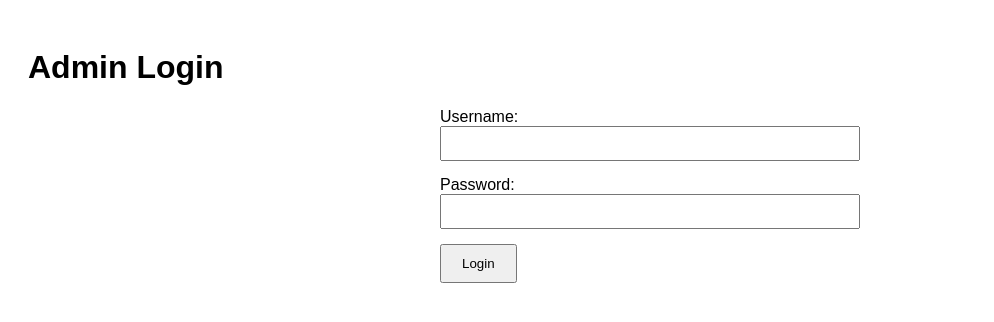
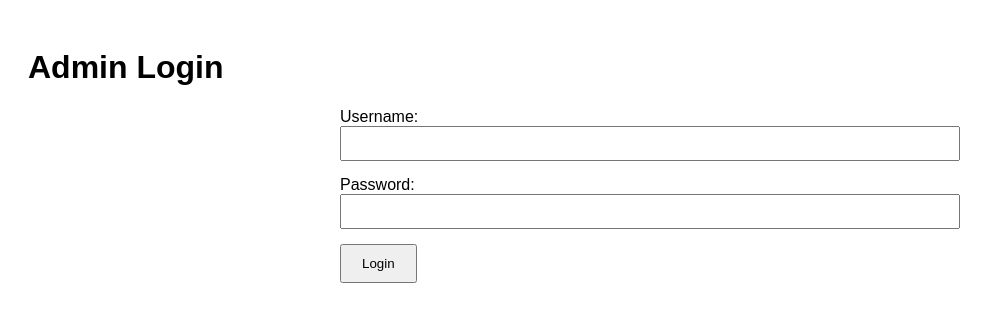
Before and after one commit to RideAware/admin-panel, a Flask app: page /login in a window 1280 px wide. Shown: the top 322 px of the page, without its empty margins (0-994 px from the left). Run offline with Flask 3, Linux system fonts and the light colour scheme.

Commit message:
(style): Refactor HTML templates and add CSS
Refactored HTML templates for improved strucutre and clarity
Moved styles to a separate CSS file for better maintainablilty

```diff
--- /dev/null
+++ b/static/css/style.css
@@ -0,0 +1,54 @@
+body {
+    font-family: Arial, sans-serif;
+    padding: 20px;
+  }
+
+  table {
+    border-collapse: collapse;
+    width: 100%;
+  }
+
+  th,
+  td {
+    border: 1px solid #ddd;
+    padding: 8px;
+    text-align: left;
+  }
+
+  th {
+    background-color: #f2f2f2;
+  }
+
+  a {
+    margin-right: 10px;
+  }
+
+  form {
+    max-width: 600px;
+    margin: 0 auto;
+  }
+
+  label {
+    display: block;
+    margin-top: 15px;
+  }
+
+  input[type="text"],
+  input[type="password"],
+  textarea {
+    width: 100%;
+    padding: 8px;
+  }
+
+  button {
+    margin-top: 15px;
+    padding: 10px 20px;
+  }
+
+  .flash {
+    background-color: #f8d7da;
+    color: #721c24;
+    padding: 10px;
+    margin-bottom: 10px;
+    text-align: center;
+  }
--- a/templates/login.html
+++ b/templates/login.html
@@ -1,26 +1,21 @@
 <!DOCTYPE html>
 <html lang="en">
+
 <head>
-  <meta charset="UTF-8" />
-  <meta name="viewport" content="width=device-width, initial-scale=1.0" />
+  <meta charset="UTF-8">
+  <meta name="viewport" content="width=device-width, initial-scale=1.0">
   <title>Admin Login</title>
-  <style>
-    body { font-family: Arial, sans-serif; padding: 20px; }
-    form { max-width: 400px; margin: 0 auto; }
-    label { display: block; margin-top: 15px; }
-    input[type="text"], input[type="password"] { width: 100%; padding: 8px; }
-    button { margin-top: 15px; padding: 10px 20px; }
-    .flash { background-color: #f8d7da; color: #721c24; padding: 10px; margin-bottom: 10px; text-align: center; }
-  </style>
+  <link rel="stylesheet" href="{{ url_for('static', filename='css/style.css') }}">
 </head>
+
 <body>
   <h1>Admin Login</h1>
   {% with messages = get_flashed_messages(with_categories=true) %}
-    {% if messages %}
-      {% for category, message in messages %}
-        <div class="flash">{{ message }}</div>
-      {% endfor %}
-    {% endif %}
+  {% if messages %}
+  {% for category, message in messages %}
+  <div class="flash">{{ message }}</div>
+  {% endfor %}
+  {% endif %}
   {% endwith %}
   <form action="{{ url_for('login') }}" method="POST">
     <label for="username">Username:</label>
@@ -30,4 +25,5 @@
     <button type="submit">Login</button>
   </form>
 </body>
+
 </html>
```
Also changed, not shown: templates/admin_index.html (+6 -7 lines), templates/send_update.html (+10 -19 lines).
